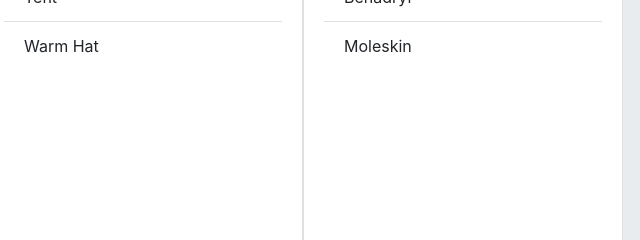
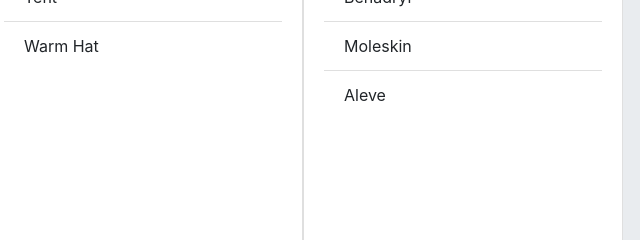
Before and after one commit to eric-gustafson1/maze2021, a plain HTML site: page gear.html in a window 1280 px wide. Shown: the part 554-794 px from the top of the page, 354-994 px from the left. Drawn offline with nearby package versions, Linux system fonts and the light colour scheme.

Commit message:
Update gear

```diff
--- a/gear.html
+++ b/gear.html
@@ -104,6 +104,7 @@
                         <li class="list-group-item">Ibuprofen</li>
                         <li class="list-group-item">Benadryl</li>
                         <li class="list-group-item">Moleskin</li>
+                        <li class="list-group-item">Aleve</li>
                     </ul>
                 </div>
             </div>
```
